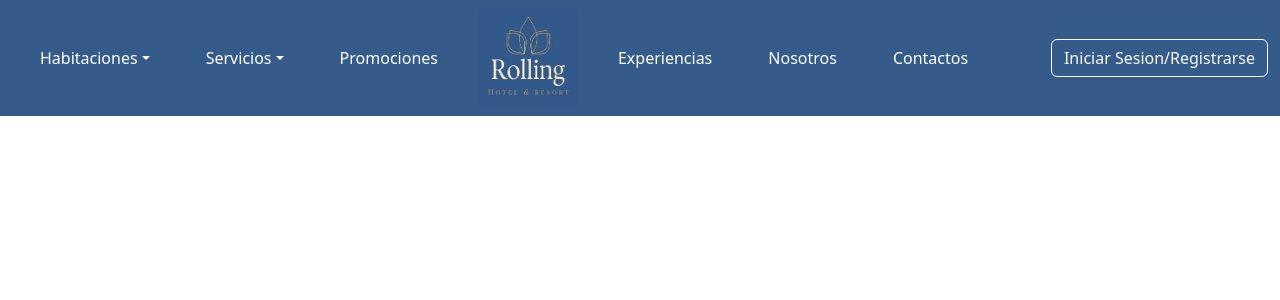
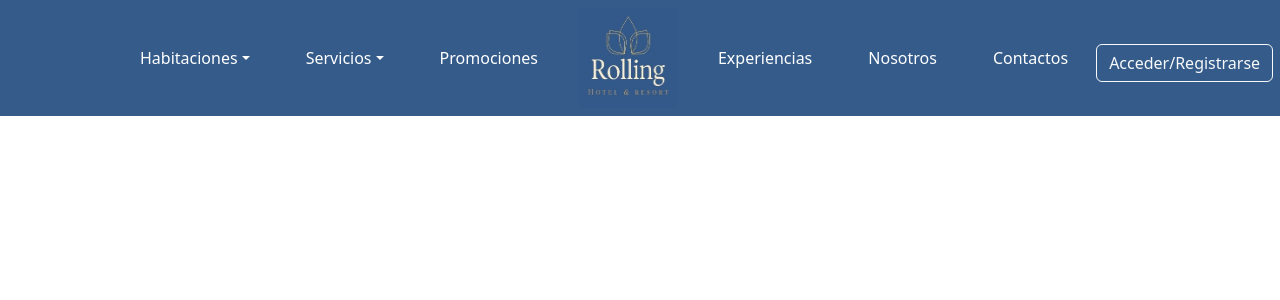
Before and after one commit to Nicolas-Veliz/Front-Hotel, a React (Vite) app: page / in a window 1280 px wide. Shown: the top 300 px of the page. Built offline with nearby package versions, Linux system fonts and the light colour scheme.

Commit message:
Actualizando Navbar

```diff
--- a/src/Components/Navbar/Navbar.jsx
+++ b/src/Components/Navbar/Navbar.jsx
@@ -47,7 +47,7 @@ const Navegador = () => {
                         <Nav.Link className='action' href="#action8">Nosotros</Nav.Link>
                         <Nav.Link className='action' href="#action9">Contactos</Nav.Link>
                     </Nav>
-                    <button type="button" class="btn btn-outline-light">Iniciar Sesion/Registrarse</button>
+                    <button type="button" class="btn btn-outline-light">Acceder/Registrarse</button>
                 </Navbar.Collapse>
             </Container>
         </Navbar>
--- a/src/Components/Navbar/styleNavbar.css
+++ b/src/Components/Navbar/styleNavbar.css
@@ -28,7 +28,8 @@ a.action.nav-link{
     margin-right: 20px;
 }
 
-#navbarDropdown1{text-justify: center;
+#navbarDropdown1{
+    text-justify: center;
     white-space: pre;
     color: white;
     margin-top: 30px;
@@ -46,3 +47,17 @@ a.action.nav-link{
     margin-left: 20px;
     margin-right: 20px;
 }
+
+.btn{
+    text-justify: center;
+    white-space: pre;
+    color: white;
+    margin-top: 10px;
+    justify-items: center;
+    /*margin-left: 10px;*/
+    margin-right: 10px;
+}
+.navbar-collapse{
+    margin-right: 100px;
+    margin-left: 100px;
+}
```
